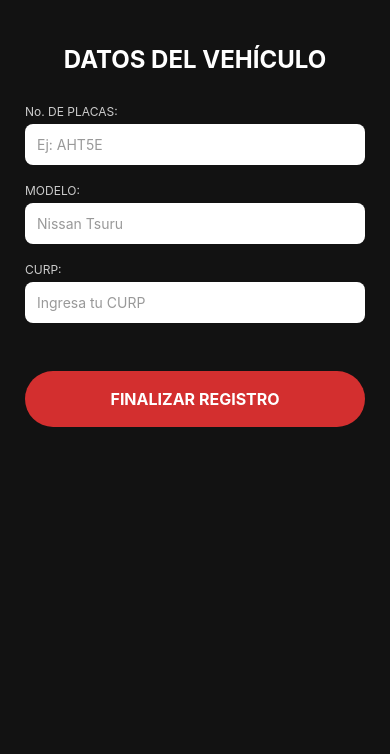
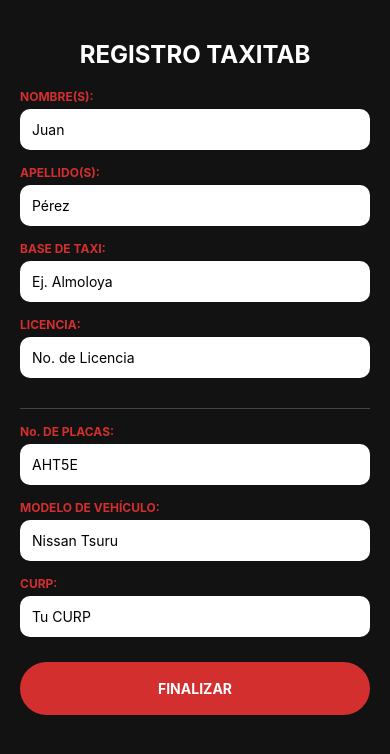
Before and after one commit to manuelyair817-dot/Taxitab, a React Native app: screen /Registro in a window 390 px wide. Shown: the top 754 px of the page. Built offline with nearby package versions, Linux system fonts and the light colour scheme.

Commit message:
añadi elememtos a mi base

```diff
--- a/src/screens/MapaScreen.js
+++ b/src/screens/MapaScreen.js
@@ -2,9 +2,7 @@ import React, { useState, useEffect, useRef } from 'react';
 import { StyleSheet, Text, View, ActivityIndicator, TouchableOpacity, Modal, Alert } from 'react-native';
 import MapView, { Marker, PROVIDER_GOOGLE } from 'react-native-maps';
 import * as Location from 'expo-location';
-import { Accelerometer, Gyroscope } from 'expo-sensors'; // <--- Agregamos Gyroscope
-
-// --- IMPORTACIONES DE FIREBASE ---
+import { Accelerometer, Gyroscope } from 'expo-sensors';
 import { db, auth } from '../config/firebase';
 import { doc, updateDoc } from "firebase/firestore";
 
@@ -12,45 +10,42 @@ export default function MapaScreen() {
   const [location, setLocation] = useState(null);
   const [loading, setLoading] = useState(true);
   const [alertVisible, setAlertVisible] = useState(false);
-
-  // Estados para los sensores
-  const [accelSubscription, setAccelSubscription] = useState(null);
-  const [gyroSubscription, setGyroSubscription] = useState(null);
-
   const mapRef = useRef(null);
 
-  // --- 1. LÓGICA DEL GPS Y SINCRONIZACIÓN CON LA NUBE ---
+  // 1. RASTREO GPS SENSIBLE Y EN TIEMPO REAL
   useEffect(() => {
     (async () => {
       let { status } = await Location.requestForegroundPermissionsAsync();
       if (status !== 'granted') {
-        Alert.alert('Error', 'Se necesitan permisos de ubicación.');
+        Alert.alert('Error', 'Permiso de GPS denegado');
         setLoading(false);
         return;
       }
 
-      let currentLoc = await Location.getCurrentPositionAsync({ accuracy: Location.Accuracy.High });
-      setLocation(currentLoc);
+      // Obtener posición inicial para quitar el cargando
+      let initial = await Location.getCurrentPositionAsync({ accuracy: Location.Accuracy.High });
+      setLocation(initial);
       setLoading(false);
 
-      // Rastreador en tiempo real
+      // Suscripción de alta frecuencia
       await Location.watchPositionAsync({
-        accuracy: Location.Accuracy.BestForNavigation,
-        timeInterval: 1000,
-        distanceInterval: 2,
+        accuracy: Location.Accuracy.BestForNavigation, // Máxima precisión
+        timeInterval: 800,    // Actualiza cada menos de 1 segundo
+        distanceInterval: 1,  // Actualiza cada 1 metro de movimiento
       }, async (newLoc) => {
         const { latitude, longitude } = newLoc.coords;
         setLocation(newLoc);
 
-        // Mover cámara del mapa suavemente
+        // --- ANIMACIÓN DE CÁMARA ---
+        // Esto hace que el mapa siga al taxi suavemente
         mapRef.current?.animateToRegion({
           latitude,
           longitude,
           latitudeDelta: 0.005,
           longitudeDelta: 0.005,
-        }, 1000);
+        }, 600);
 
-        // ACTUALIZAR FIREBASE
+        // Sincronizar con Firebase
         try {
           const user = auth.currentUser;
           if (user) {
@@ -59,51 +54,51 @@ export default function MapaScreen() {
               ubicacion: { latitude, longitude },
               ultimaConexion: new Date().toISOString()
             });
-            console.log("📍 GPS Sincronizado");
           }
-        } catch (error) {
-          console.log("Error Firebase:", error.message);
-        }
+        } catch (e) { console.log("Error GPS Sync:", e.message); }
       });
     })();
   }, []);
 
-  // --- 2. LÓGICA DE SENSORES (ACELERÓMETRO Y GIROSCOPIO) ---
+  // 2. SENSORES (IMPACTO Y GIRO)
   useEffect(() => {
-    // Activar Acelerómetro (Impactos)
     const subAccel = Accelerometer.addListener(data => {
-      const { x, y, z } = data;
-      const acceleration = Math.sqrt(x * x + y * y + z * z);
-      if (acceleration > 3.8) setAlertVisible(true); // Umbral de impacto
+      const force = Math.sqrt(data.x ** 2 + data.y ** 2 + data.z ** 2);
+      // Sensibilidad ajustada a 3.5 para pruebas más fáciles
+      if (force > 3.5) setAlertVisible(true);
     });
-    Accelerometer.setUpdateInterval(100);
-    setAccelSubscription(subAccel);
 
-    // Activar Giroscopio (Vueltas Bruscas)
-    const subGyro = Gyroscope.addListener(data => {
-      const { z } = data;
-      if (Math.abs(z) > 4.5) { // Si gira muy rápido sobre su propio eje
-        console.log("🔄 Giro brusco detectado");
+    const subGyro = Gyroscope.addListener(async (data) => {
+      // Sensibilidad de giro ajustada a 4.0
+      if (Math.abs(data.z) > 4.0) {
+        const user = auth.currentUser;
+        if (user) {
+          const conductorRef = doc(db, "conductores", user.uid);
+          await updateDoc(conductorRef, {
+            alertaActiva: true,
+            tipoAlerta: "Giro Brusco",
+            fechaAlerta: new Date().toISOString()
+          });
+          console.log("🔄 Giro brusco reportado a la base");
+        }
       }
     });
+
+    Accelerometer.setUpdateInterval(100); // Más rápido (10 lecturas por segundo)
     Gyroscope.setUpdateInterval(100);
-    setGyroSubscription(subGyro);
 
-    // Limpieza al salir de la pantalla
     return () => {
-      subAccel && subAccel.remove();
-      subGyro && subGyro.remove();
+      subAccel.remove();
+      subGyro.remove();
     };
   }, []);
 
-  if (loading) {
-    return (
-      <View style={styles.loadingContainer}>
-        <ActivityIndicator size="large" color="#ff0000" />
-        <Text style={styles.loadingText}>Iniciando Taxitab...</Text>
-      </View>
-    );
-  }
+  if (loading) return (
+    <View style={styles.loading}>
+      <ActivityIndicator size="large" color="#D32F2F" />
+      <Text style={{color: '#fff', marginTop: 10}}>Localizando unidad...</Text>
+    </View>
+  );
 
   return (
     <View style={styles.container}>
@@ -114,48 +109,43 @@ export default function MapaScreen() {
         initialRegion={{
           latitude: location?.coords.latitude || 19.4326,
           longitude: location?.coords.longitude || -99.1332,
-          latitudeDelta: 0.01,
-          longitudeDelta: 0.01,
+          latitudeDelta: 0.005,
+          longitudeDelta: 0.005,
         }}
         showsUserLocation={true}
+        followsUserLocation={true} // Ayuda al seguimiento en tiempo real
       >
         {location && (
           <Marker
             coordinate={{
               latitude: location.coords.latitude,
-              longitude: location.coords.longitude,
+              longitude: location.coords.longitude
             }}
-            title="Tu Unidad"
+            title="Mi Taxi"
           >
-            <View style={styles.taxiContainer}>
-               <Text style={{fontSize: 35}}>🚕</Text>
+            <View style={styles.taxiMarker}>
+               <Text style={{fontSize: 30}}>🚕</Text>
             </View>
           </Marker>
         )}
       </MapView>
 
-      {/* MODAL DE ALERTA */}
-      <Modal animationType="fade" transparent={true} visible={alertVisible}>
-        <View style={styles.modalOverlay}>
-          <View style={styles.alertBox}>
-            <View style={styles.warningIcon}>
-               <Text style={{fontSize: 30}}>⚠️</Text>
-            </View>
-            <Text style={styles.alertTitle}>¡ALERTA DE SEGURIDAD!</Text>
-            <Text style={styles.alertSubtitle}>Se detectó un movimiento inusual</Text>
-
+      <Modal visible={alertVisible} transparent={true} animationType="fade">
+        <View style={styles.modal}>
+          <View style={styles.alertCard}>
+            <Text style={styles.alertTitle}>⚠️ ¡MOVIMIENTO BRUSCO!</Text>
+            <Text style={styles.alertText}>Se ha detectado un impacto o maniobra peligrosa.</Text>
             <TouchableOpacity
-              style={styles.panicButton}
-              onPress={() => {
-                Alert.alert("AUXILIO ENVIADO", "Tu ubicación ha sido enviada a la base central de Taxitab.");
-                setAlertVisible(false);
-              }}
+                style={styles.btnPanic}
+                onPress={() => {
+                    Alert.alert("AUXILIO", "La base ha sido notificada.");
+                    setAlertVisible(false);
+                }}
             >
-              <Text style={styles.panicText}>SOLICITAR AYUDA</Text>
+              <Text style={styles.btnText}>SOLICITAR AYUDA</Text>
             </TouchableOpacity>
-
             <TouchableOpacity onPress={() => setAlertVisible(false)}>
-              <Text style={styles.cancelText}>ESTOY BIEN, CANCELAR</Text>
+              <Text style={styles.btnCancel}>ESTOY BIEN</Text>
             </TouchableOpacity>
           </View>
         </View>
@@ -167,15 +157,13 @@ export default function MapaScreen() {
 const styles = StyleSheet.create({
   container: { flex: 1 },
   map: { width: '100%', height: '100%' },
-  loadingContainer: { flex: 1, justifyContent: 'center', alignItems: 'center', backgroundColor: '#000' },
-  loadingText: { color: '#fff', marginTop: 10 },
-  taxiContainer: { backgroundColor: 'rgba(255,255,255,0.8)', padding: 5, borderRadius: 50, borderWidth: 1, borderColor: '#ffd700' },
-  modalOverlay: { flex: 1, backgroundColor: 'rgba(0,0,0,0.85)', justifyContent: 'center', alignItems: 'center' },
-  alertBox: { width: '85%', backgroundColor: '#1a1a1a', borderRadius: 25, padding: 25, alignItems: 'center', borderWidth: 2, borderColor: '#ff0000' },
-  warningIcon: { marginBottom: 10 },
-  alertTitle: { color: '#fff', fontSize: 20, fontWeight: 'bold', marginBottom: 5 },
-  alertSubtitle: { color: '#bbb', fontSize: 14, marginBottom: 20, textAlign: 'center' },
-  panicButton: { backgroundColor: '#ff0000', width: '100%', padding: 15, borderRadius: 25, alignItems: 'center', marginBottom: 15 },
-  panicText: { color: '#fff', fontWeight: 'bold', fontSize: 16 },
-  cancelText: { color: '#888', textDecorationLine: 'underline' },
+  loading: { flex: 1, justifyContent: 'center', alignItems: 'center', backgroundColor: '#121212' },
+  taxiMarker: { backgroundColor: 'rgba(255,255,255,0.7)', padding: 5, borderRadius: 20 },
+  modal: { flex: 1, backgroundColor: 'rgba(0,0,0,0.85)', justifyContent: 'center', alignItems: 'center' },
+  alertCard: { backgroundColor: '#1a1a1a', padding: 25, borderRadius: 20, alignItems: 'center', width: '85%', borderHighlight: 2, borderColor: '#ff0000', borderWidth: 1 },
+  alertTitle: { fontSize: 20, fontWeight: 'bold', color: '#ff0000', marginBottom: 10 },
+  alertText: { color: '#bbb', textAlign: 'center', marginBottom: 20 },
+  btnPanic: { backgroundColor: '#ff0000', padding: 15, borderRadius: 25, width: '100%' },
+  btnText: { color: '#fff', textAlign: 'center', fontWeight: 'bold' },
+  btnCancel: { marginTop: 20, color: '#888', textDecorationLine: 'underline' }
 });
--- a/src/screens/RegistroScreen.js
+++ b/src/screens/RegistroScreen.js
@@ -4,61 +4,49 @@ import { db, auth } from '../config/firebase';
 import { doc, setDoc } from "firebase/firestore";
 
 export default function RegistroScreen({ navigation }) {
+  // Estados para datos personales
+  const [nombre, setNombre] = useState('');
+  const [apellidos, setApellidos] = useState('');
+  const [baseTaxi, setBaseTaxi] = useState('');
+  const [licencia, setLicencia] = useState('');
+  // Estados para datos del vehículo
   const [placas, setPlacas] = useState('');
   const [modelo, setModelo] = useState('');
   const [curp, setCurp] = useState('');
   const [cargando, setCargando] = useState(false);
 
   const finalizarRegistro = async () => {
-    // 1. Validación de campos vacíos
-    if (!placas.trim() || !modelo.trim() || !curp.trim()) {
-      Alert.alert("Error", "Por favor, llena todos los campos.");
+    // Validación de seguridad
+    if (!nombre.trim() || !placas.trim() || !baseTaxi.trim()) {
+      Alert.alert("Campos faltantes", "Nombre, Base y Placas son obligatorios.");
       return;
     }
 
     setCargando(true);
 
     try {
-      // 2. Obtener el usuario actual
       const user = auth.currentUser;
+      const userId = user ? user.uid : "TEST_USER_" + Date.now();
 
-      // 3. Manejo del error de 'null' (Plan B si no hay login)
-      let userId;
-      let userEmail;
-      let userName;
-
-      if (user) {
-        userId = user.uid;
-        userEmail = user.email;
-        userName = user.displayName || "Conductor Taxitab";
-      } else {
-        // ID temporal para que puedas probar sin haber hecho login previo
-        userId = "ID_PRUEBA_TEMPORAL";
-        userEmail = "prueba@taxitab.com";
-        userName = "Usuario de Prueba";
-        console.warn("Advertencia: No hay usuario autenticado. Usando ID de prueba.");
-      }
-
-      // 4. Guardar en Firestore
-      // Usamos setDoc para crear o sobrescribir el documento del conductor
+      // Guardamos TODO en la colección "conductores"
       await setDoc(doc(db, "conductores", userId), {
-        nombre: userName,
-        correo: userEmail,
+        nombre: nombre,
+        apellidos: apellidos,
+        baseTaxi: baseTaxi,
+        licencia: licencia,
         placas: placas.toUpperCase(),
         modelo: modelo,
         curp: curp.toUpperCase(),
-        fechaRegistro: new Date().toISOString(), // Formato estándar de fecha
-        estado: "activo"
+        fechaRegistro: new Date().toISOString(),
+        estado: "activo",
+        alertaActiva: false // Para el dashboard administrativo
       });
 
-      Alert.alert("¡Éxito!", "Unidad registrada correctamente en la base de datos.");
-
-      // 5. Ir al Mapa
+      Alert.alert("¡Éxito!", "Unidad y conductor registrados correctamente.");
       navigation.navigate('Mapa');
 
     } catch (error) {
-      console.error("Error completo:", error);
-      Alert.alert("Error al guardar", "No se pudo conectar con la base de datos: " + error.message);
+      Alert.alert("Error de Firebase", error.message);
     } finally {
       setCargando(false);
     }
@@ -66,60 +54,47 @@ export default function RegistroScreen({ navigation }) {
 
   return (
     <ScrollView style={styles.container}>
-      <Text style={styles.header}>DATOS DEL VEHÍCULO</Text>
+      <Text style={styles.header}>REGISTRO TAXITAB</Text>
 
       <View style={styles.form}>
+        <Text style={styles.label}>NOMBRE(S):</Text>
+        <TextInput style={styles.input} placeholder="Juan" onChangeText={setNombre} value={nombre} />
+
+        <Text style={styles.label}>APELLIDO(S):</Text>
+        <TextInput style={styles.input} placeholder="Pérez" onChangeText={setApellidos} value={apellidos} />
+
+        <Text style={styles.label}>BASE DE TAXI:</Text>
+        <TextInput style={styles.input} placeholder="Ej. Almoloya" onChangeText={setBaseTaxi} value={baseTaxi} />
+
+        <Text style={styles.label}>LICENCIA:</Text>
+        <TextInput style={styles.input} placeholder="No. de Licencia" onChangeText={setLicencia} value={licencia} />
+
+        <View style={styles.linea} />
+
         <Text style={styles.label}>No. DE PLACAS:</Text>
-        <TextInput
-          style={styles.input}
-          placeholder="Ej: AHT5E"
-          placeholderTextColor="#999"
-          autoCapitalize="characters" // Pone mayúsculas automáticas
-          onChangeText={setPlacas}
-          value={placas}
-        />
+        <TextInput style={styles.input} placeholder="AHT5E" autoCapitalize="characters" onChangeText={setPlacas} value={placas} />
 
-        <Text style={styles.label}>MODELO:</Text>
-        <TextInput
-          style={styles.input}
-          placeholder="Nissan Tsuru"
-          placeholderTextColor="#999"
-          onChangeText={setModelo}
-          value={modelo}
-        />
+        <Text style={styles.label}>MODELO DE VEHÍCULO:</Text>
+        <TextInput style={styles.input} placeholder="Nissan Tsuru" onChangeText={setModelo} value={modelo} />
 
         <Text style={styles.label}>CURP:</Text>
-        <TextInput
-          style={styles.input}
-          placeholder="Ingresa tu CURP"
-          placeholderTextColor="#999"
-          autoCapitalize="characters"
-          onChangeText={setCurp}
-          value={curp}
-        />
+        <TextInput style={styles.input} placeholder="Tu CURP" autoCapitalize="characters" onChangeText={setCurp} value={curp} />
       </View>
 
-      <TouchableOpacity
-        style={[styles.button, cargando && { opacity: 0.7 }]}
-        onPress={finalizarRegistro}
-        disabled={cargando}
-      >
-        {cargando ? (
-          <ActivityIndicator color="#fff" />
-        ) : (
-          <Text style={styles.buttonText}>FINALIZAR REGISTRO</Text>
-        )}
+      <TouchableOpacity style={styles.button} onPress={finalizarRegistro} disabled={cargando}>
+        {cargando ? <ActivityIndicator color="#fff" /> : <Text style={styles.buttonText}>FINALIZAR</Text>}
       </TouchableOpacity>
     </ScrollView>
   );
 }
 
 const styles = StyleSheet.create({
-  container: { flex: 1, backgroundColor: '#121212', padding: 25 },
-  header: { fontSize: 24, color: '#fff', fontWeight: 'bold', marginBottom: 30, textAlign: 'center', marginTop: 20 },
-  form: { marginBottom: 20 },
-  label: { color: '#ccc', marginBottom: 5, fontSize: 12 },
-  input: { backgroundColor: '#fff', borderRadius: 8, padding: 12, marginBottom: 18, color: '#000' },
-  button: { backgroundColor: '#D32F2F', padding: 18, borderRadius: 30, marginTop: 10, marginBottom: 50 },
-  buttonText: { color: '#fff', textAlign: 'center', fontWeight: 'bold', fontSize: 16 }
+  container: { flex: 1, backgroundColor: '#121212', padding: 20 },
+  header: { fontSize: 24, color: '#fff', fontWeight: 'bold', textAlign: 'center', marginVertical: 20 },
+  form: { marginBottom: 10 },
+  label: { color: '#D32F2F', fontSize: 12, fontWeight: 'bold', marginBottom: 5 },
+  input: { backgroundColor: '#fff', borderRadius: 10, padding: 12, marginBottom: 15, color: '#000' },
+  linea: { height: 1, backgroundColor: '#444', marginVertical: 15 },
+  button: { backgroundColor: '#D32F2F', padding: 18, borderRadius: 30, marginBottom: 50 },
+  buttonText: { color: '#fff', textAlign: 'center', fontWeight: 'bold' }
 });
```
